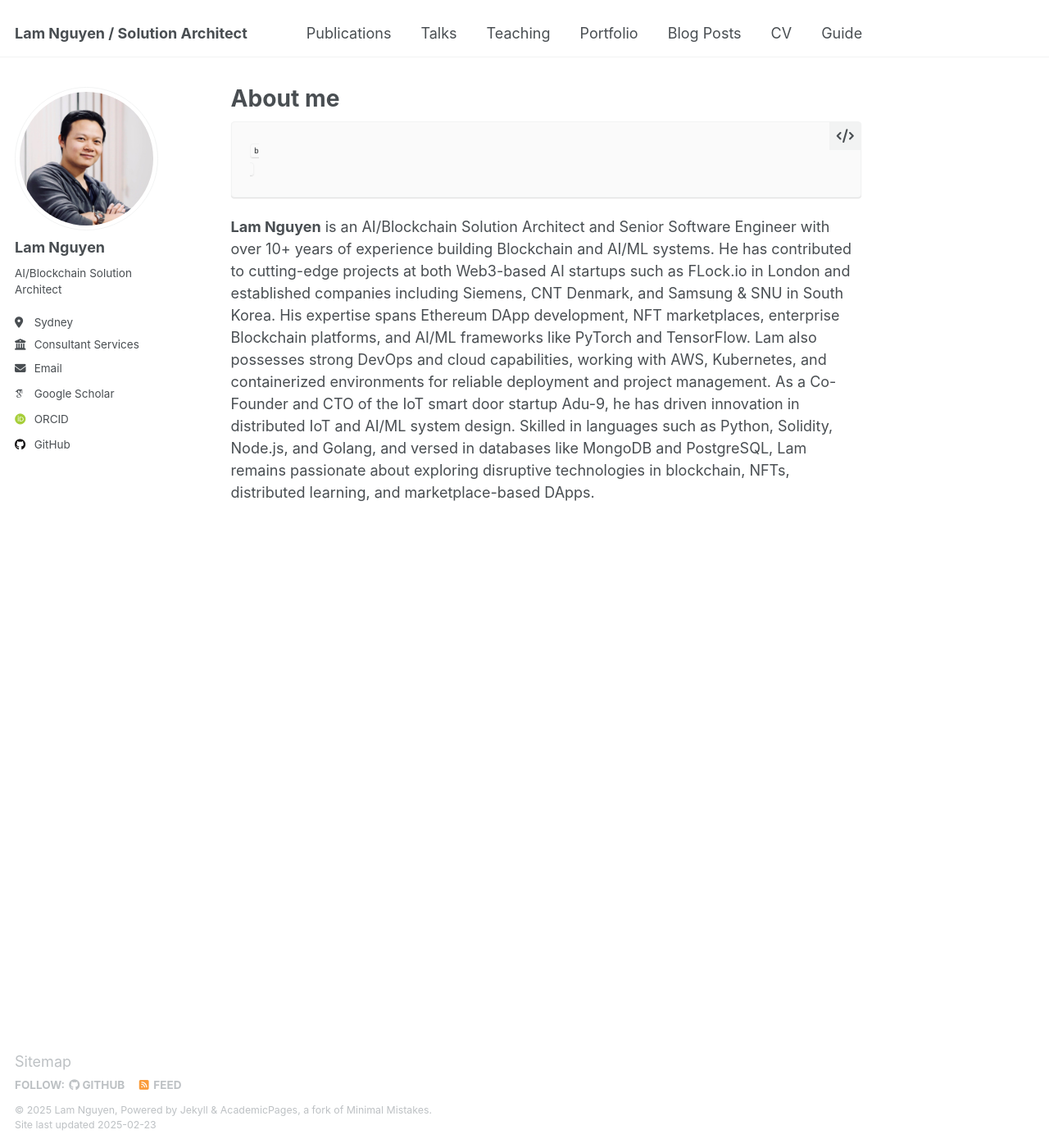
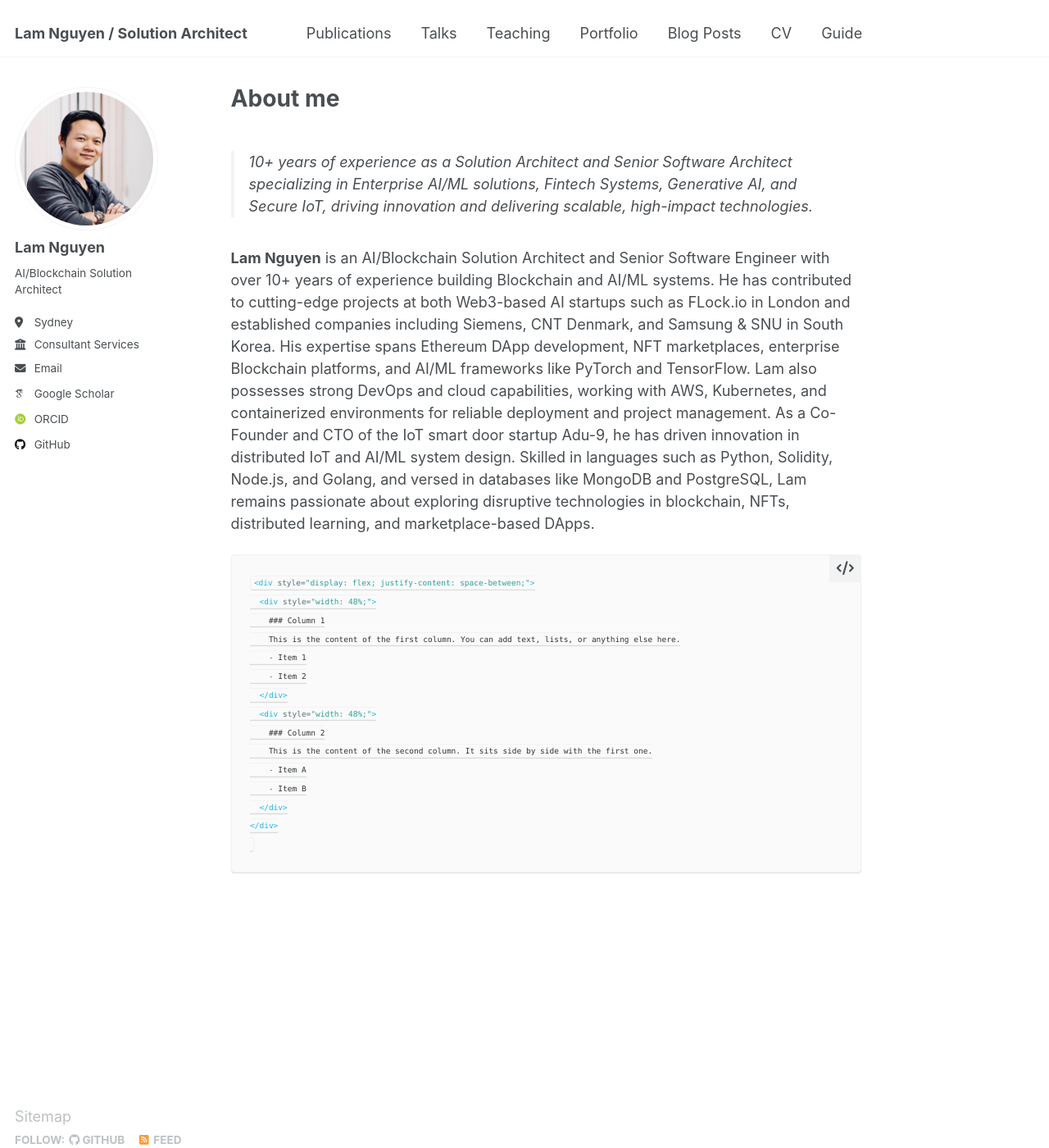
Before and after one commit to lamnd09/lamnd, a Jekyll site: the page built from _pages/about.md, in a window 1280 px wide and 1400 px high. Shown: the whole window at 82% size. Built offline with Jekyll 4.4.1, drawn with Linux system fonts in a browser that asks for light colours; some web fonts are replaced.

Commit message:
update home

````diff
--- a/_pages/about.md
+++ b/_pages/about.md
@@ -6,9 +6,25 @@ redirect_from:
   - /about/
   - /about.html
 ---
-
-```
-b
-```
+> 10+ years of experience as a Solution Architect and Senior Software Architect specializing in Enterprise AI/ML solutions, Fintech Systems, Generative AI, and Secure IoT, driving innovation and delivering scalable, high-impact technologies.
 
 **Lam Nguyen** is an AI/Blockchain Solution Architect and Senior Software Engineer with over 10+ years of experience building Blockchain and AI/ML systems. He has contributed to cutting-edge projects at both Web3-based AI startups such as FLock.io in London and established companies including Siemens, CNT Denmark, and Samsung & SNU in South Korea. His expertise spans Ethereum DApp development, NFT marketplaces, enterprise Blockchain platforms, and AI/ML frameworks like PyTorch and TensorFlow. Lam also possesses strong DevOps and cloud capabilities, working with AWS, Kubernetes, and containerized environments for reliable deployment and project management. As a Co-Founder and CTO of the IoT smart door startup Adu-9, he has driven innovation in distributed IoT and AI/ML system design. Skilled in languages such as Python, Solidity, Node.js, and Golang, and versed in databases like MongoDB and PostgreSQL, Lam remains passionate about exploring disruptive technologies in blockchain, NFTs, distributed learning, and marketplace-based DApps.
+
+
+
+```markdown
+<div style="display: flex; justify-content: space-between;">
+  <div style="width: 48%;">
+    ### Column 1
+    This is the content of the first column. You can add text, lists, or anything else here.
+    - Item 1
+    - Item 2
+  </div>
+  <div style="width: 48%;">
+    ### Column 2
+    This is the content of the second column. It sits side by side with the first one.
+    - Item A
+    - Item B
+  </div>
+</div>
+```
````
